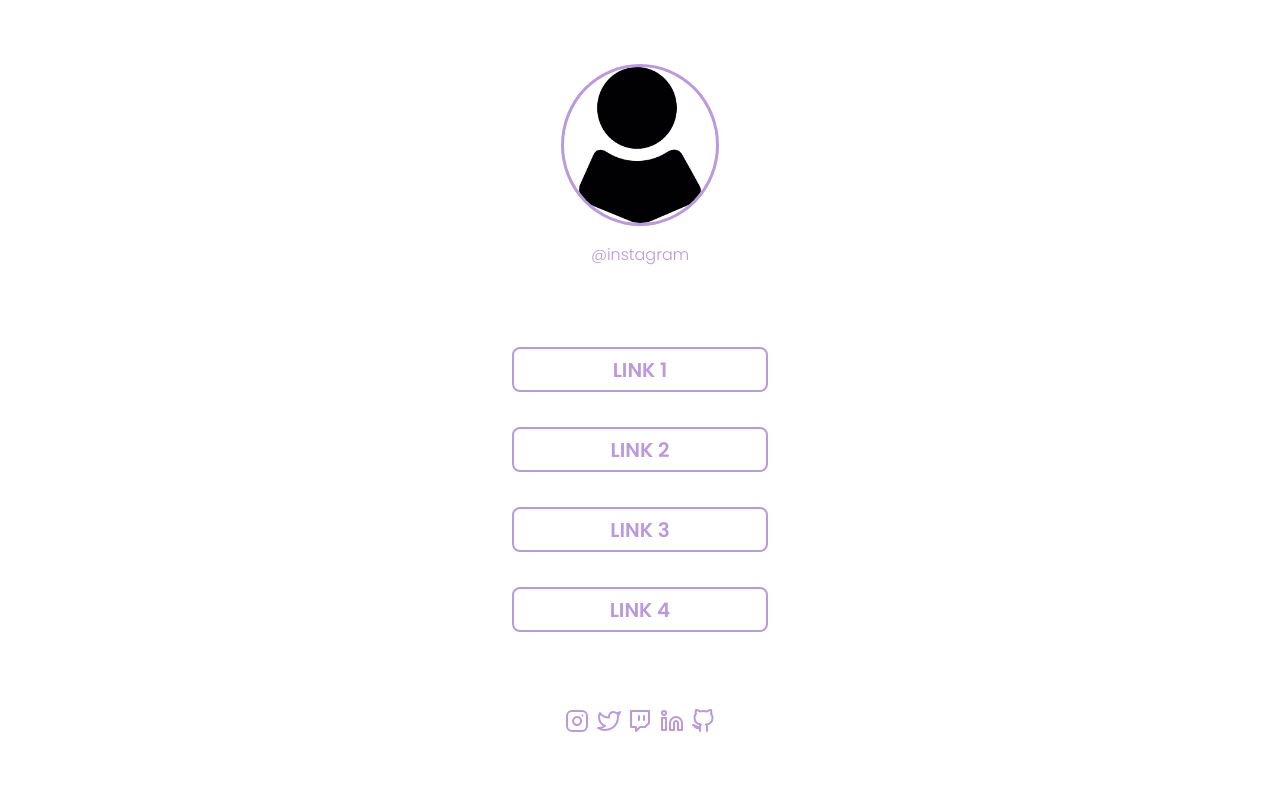
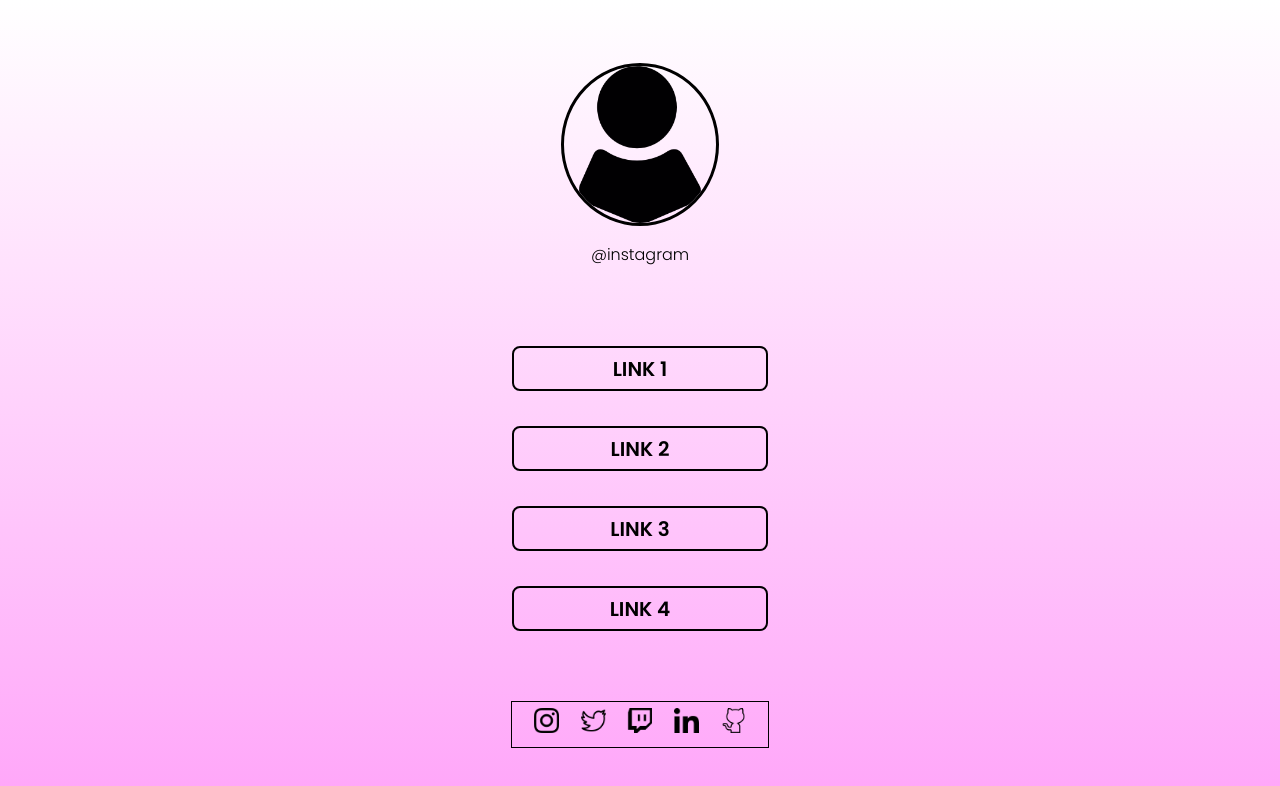
Before and after one commit to HelcioAnicio/Social_tree, a plain HTML site: page index.html in a window 1280 px wide. Drawn offline with Linux system fonts and the light colour scheme.

Commit message:
Changed to better visualization

```diff
--- a/index.html
+++ b/index.html
@@ -24,11 +24,11 @@
         </main>
 
         <footer>
-                <a href=""><img src="Imagens/instagram.svg" alt="Link para o instagram"></a>
-                <a href=""><img src="Imagens/twitter.svg" alt="Link para o twitter"></a>
-                <a href=""><img src="Imagens/twitch.svg" alt="Link para a twitch"></a>
-                <a href=""><img src="Imagens/linkedin.svg" alt="Link para o linkedin"></a>
-                <a href=""><img src="Imagens/github.svg" alt="Link para o github"></a>
+                <a href=""><img src="Imagens/instagram.png" alt="Link para o instagram"></a>
+                <a href=""><img src="Imagens/twitter.png" alt="Link para o twitter"></a>
+                <a href=""><img src="Imagens/twitch.png" alt="Link para a twitch"></a>
+                <a href=""><img src="Imagens/linkedin.png" alt="Link para o linkedin"></a>
+                <a href=""><img src="Imagens/github.png" alt="Link para o github"></a>
         </footer>
 
 
--- a/social.css
+++ b/social.css
@@ -9,8 +9,9 @@ body {
     justify-content: space-evenly;
     text-align: center;
     align-items: center;
-    color: #BB99DD;
-}
+    color: black;
+    background: rgb(255,255,255);
+    background: linear-gradient(180deg, rgba(255,255,255,1) 0%, rgba(255,166,249,1) 100%);}
 
 
 /* IMAGE AND INSTAGRAM */
@@ -28,7 +29,7 @@ header {
     width: 70%;
     height: 70%;
     border-radius: 100%;
-    border: 3px solid #BB99DD;
+    border: 3px solid black;
     margin-top: 5%;
 }
 
@@ -59,7 +60,7 @@ main {
 
 main > a {
     text-decoration: none;
-    color: #BB99DD;
+    color: black;
     width: 100%;
     height: 13%;
     border: 2px solid;
@@ -72,7 +73,7 @@ main > a {
 
 /* ICONS */
 footer {
-    width: 11%;
+    width: 20%;
     min-width: 165px;
     height: 5%;
     min-height: 45px;
@@ -80,4 +81,10 @@ footer {
     flex-shrink: 1;
     justify-content: space-evenly;
     align-items: center;
+    border: 1px solid black;
 }
+
+footer > a > img{
+    width: 25px;
+    height: 25px;
+}
```
Also changed, not shown: Imagens/github.png (added), Imagens/github.svg (deleted), Imagens/instagram.png (added), Imagens/instagram.svg (deleted), Imagens/linkedin.png (added), Imagens/linkedin.svg (deleted), Imagens/twitch.png (added), Imagens/twitch.svg (deleted), Imagens/twitter.png (added), Imagens/twitter.svg (deleted), 1 other file.
